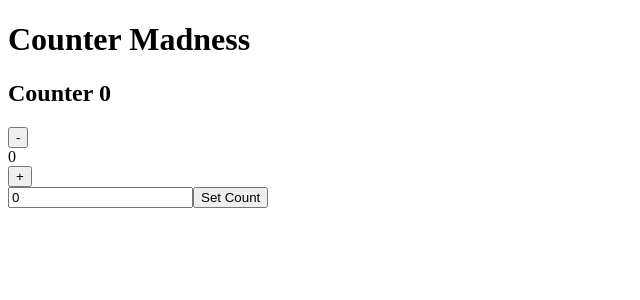
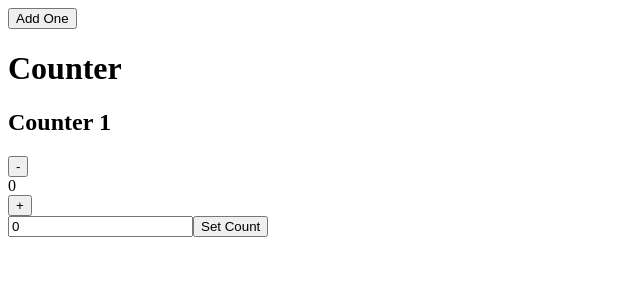
Before and after one commit to code402b/ReactComponentDemo, a React app in the folder counter1.0/: page / in a window 1280 px wide. Shown: the top 300 px of the page, without its empty margins (0-640 px from the left). Built offline with nearby package versions, Linux system fonts and the light colour scheme; the HTML template or start-up script is replaced by a standard one.

Commit message:
add header div with add counter button

```diff
--- a/counter1.0/src/index.jsx
+++ b/counter1.0/src/index.jsx
@@ -1,24 +1,30 @@
 import { createRoot } from 'react-dom/client';
-import React, { useState } from 'react'
+import React, { useState } from 'react';
 
 import Counter from './components/Counter.jsx';
 
 const root = createRoot(document.getElementById('root'));
 
 function App() {
+  const [counters, setCounters] = useState([1]);
 
-  const serialCounters = [...Array(1).keys()];
+  const addCounter = () => {
+    setCounters(prev => ([...prev, prev[prev.length - 1] + 1]));
+  }
 
   return (
     <>
-      <h1>Counter Madness</h1>
+      <div id="header">
+        <button className="addCounter" onClick={addCounter}>Add One</button>
+        {counters.length > 1 ? <h1>Counter Madness</h1> : <h1>Counter</h1>}
+      </div>
       <div className="container">
-        {serialCounters.map((id) => (
-          <Counter id={id} key={id}/>
-          ))}
+        {counters.map((id) => (
+          <Counter id={id} key={id} />
+        ))}
       </div>
     </>
-  )
+  );
 }
 
 root.render(<App />);
```
Also changed, not shown: 1 other file (tests, documents, lock files or other folders).
